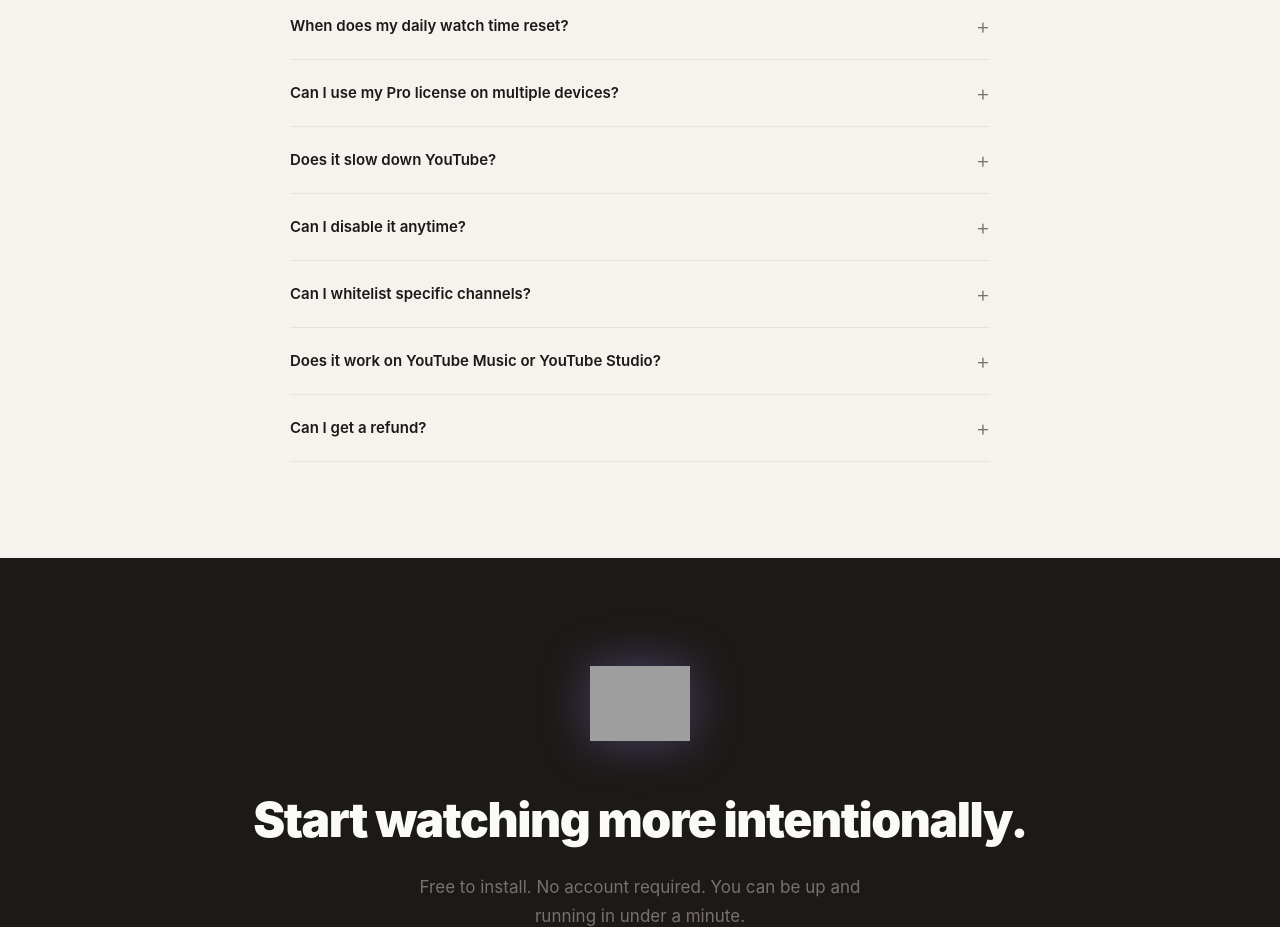
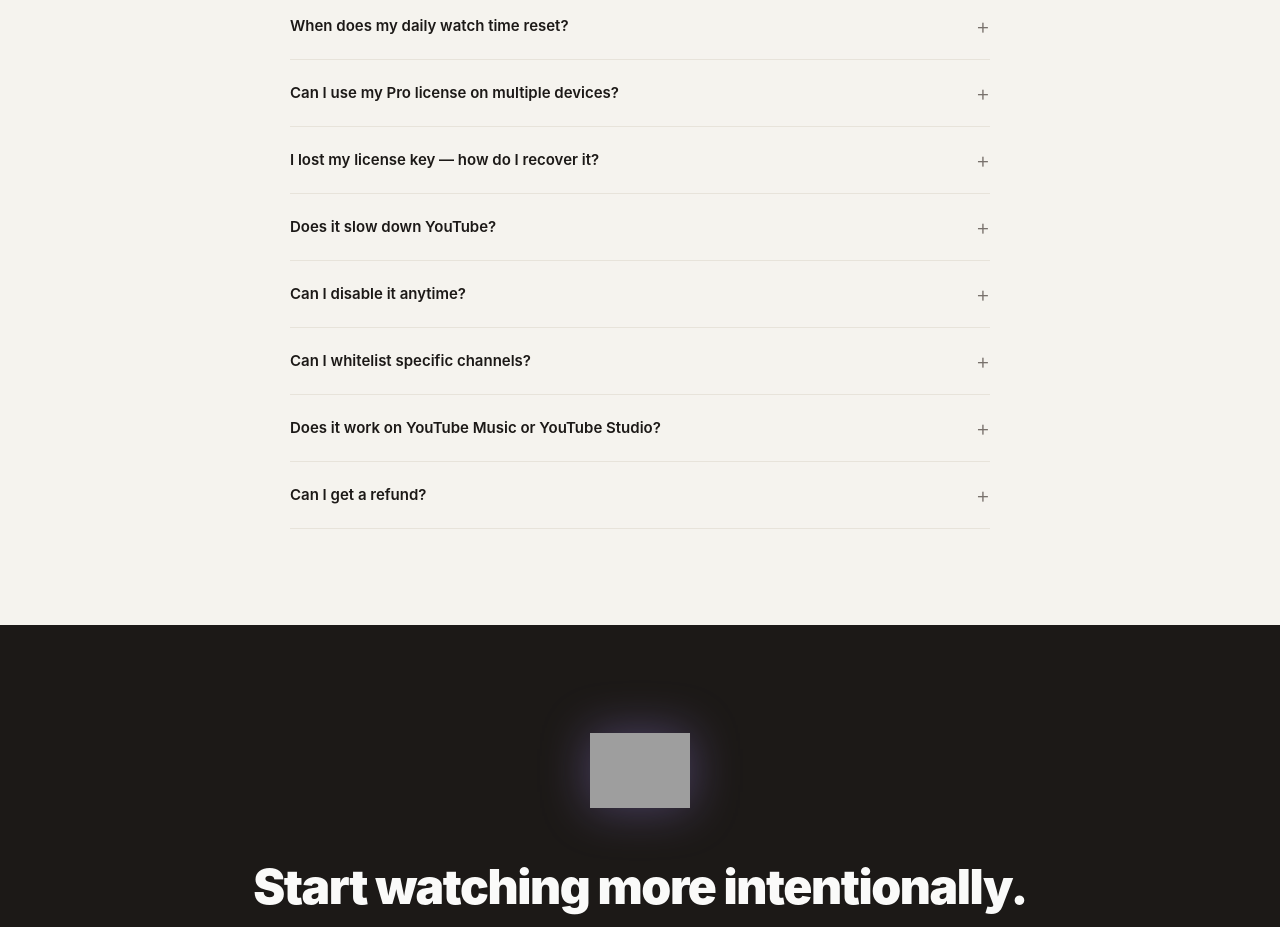
Before and after one commit to Jooyoung-Peter-Lee/focus-cat-for-youtube, a browser extension: page docs/landing/index.html in a window 1280 px wide. Shown: the part 8840-9767 px from the top of the page. Drawn offline with Linux system fonts and the light colour scheme; grey boxes are pictures that could not be loaded.

Commit message:
Add FAQ item for lost license key recovery
Co-Authored-By: Claude Sonnet 4.6 <noreply@anthropic.com>

```diff
--- a/docs/landing/index.html
+++ b/docs/landing/index.html
@@ -1472,6 +1472,11 @@
       </div>
 
       <div class="faq-item">
+        <button class="faq-q">I lost my license key — how do I recover it?</button>
+        <div class="faq-a">Your license key is included in the purchase confirmation email sent by Lemon Squeezy immediately after checkout. Search your inbox for an email from Lemon Squeezy or "Focus Cat Pro". If you can't find it, email <a href="mailto:leepeter139@gmail.com">leepeter139@gmail.com</a> with the email address you used at checkout and I'll help you recover it.</div>
+      </div>
+
+      <div class="faq-item">
         <button class="faq-q">Does it slow down YouTube?</button>
         <div class="faq-a">No. Focus Cat runs entirely in your browser and makes no network requests during normal use. It hides elements using DOM manipulation — the kind of operation that completes in milliseconds. You won't notice any performance difference.</div>
       </div>
```
